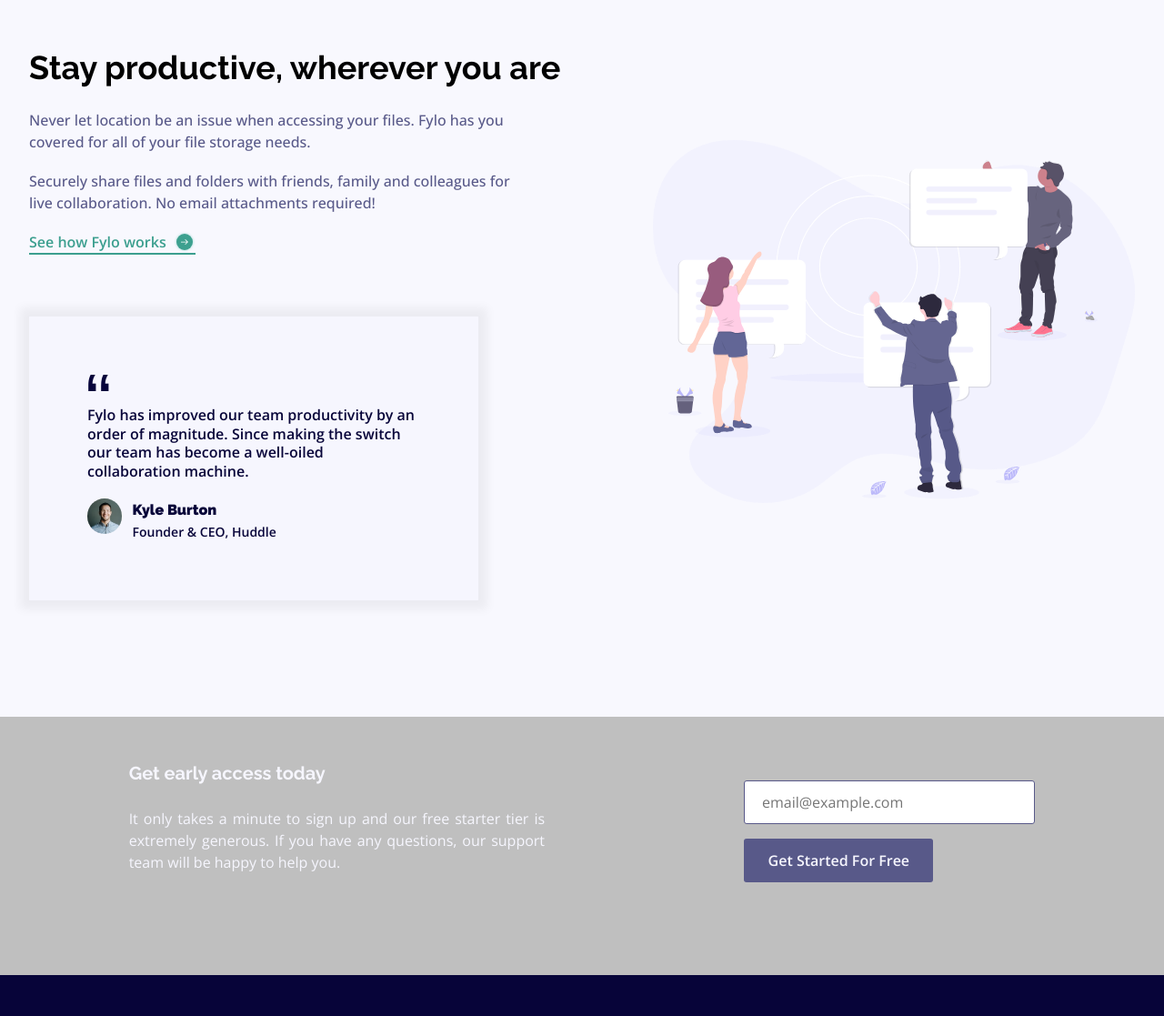
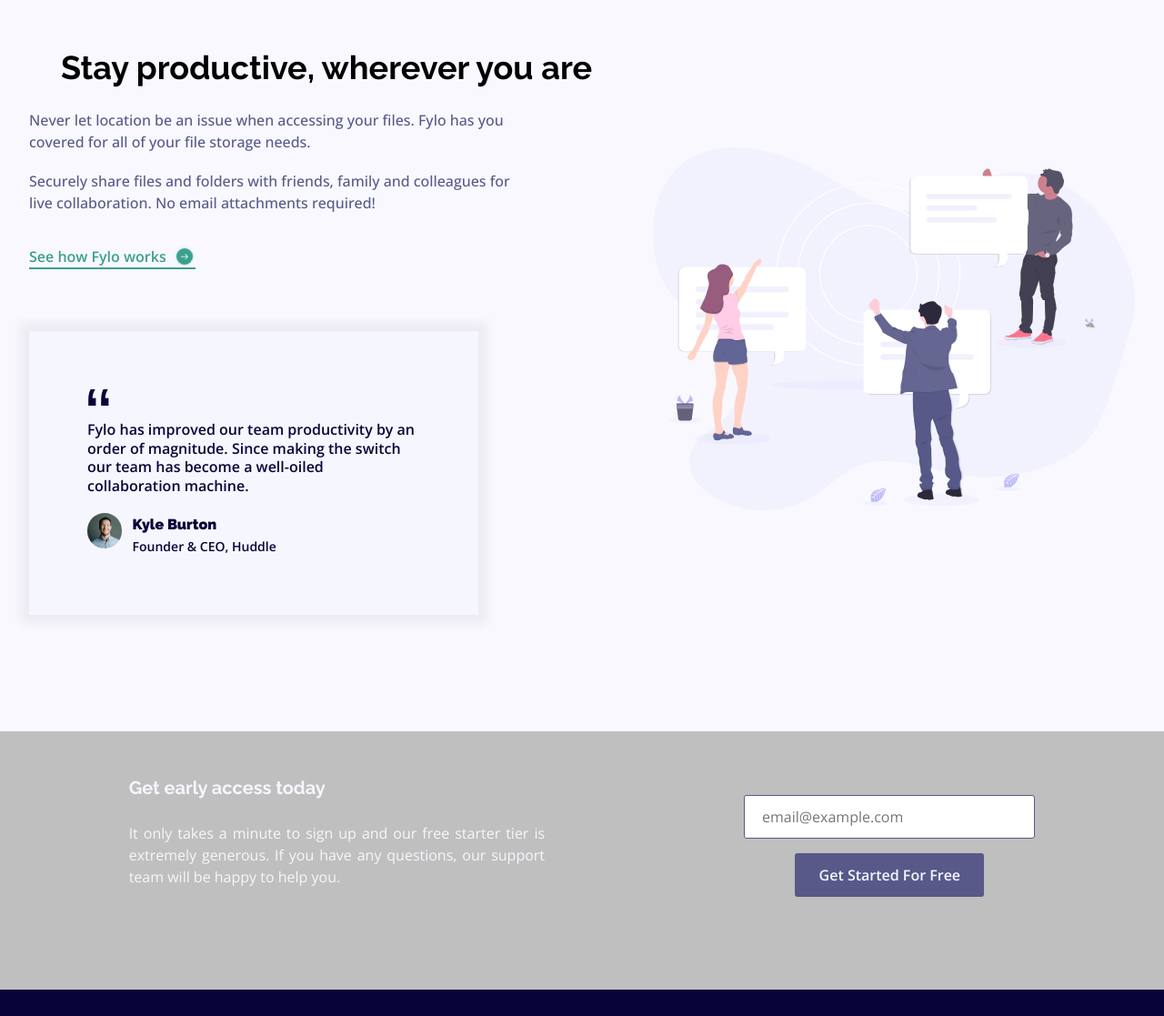
Before and after one commit to Demo004/Fylo-Front-end-mentor, a website built with Vite: page index.html in a window 1280 px wide. Shown: the part 726-1843 px from the top of the page at 91% size. Built offline with nearby package versions, Linux system fonts and the light colour scheme.

Commit message:
made some margin-changes

```diff
--- a/index.html
+++ b/index.html
@@ -124,13 +124,16 @@
           </p>
         </div>
 
-        <div class="hero__search-bar">
+        <div class="sign-in-part">
           <input
             type="text"
             placeholder=" &nbsp;  email@example.com"
-            class="hero__search-bar-input"
+            class="sign-in__search-bar-input"
           />
+
+
           <button class="btn">Get Started For Free</button>
+
         </div>
       </section>
 
--- a/style/components/contact.css
+++ b/style/components/contact.css
@@ -44,7 +44,6 @@
 
 .contact__email-img {
   cursor: pointer;
-
   width: 20px;
   height: 20px;
 }
@@ -58,7 +57,6 @@
 /*  */
 .contact__wrapper2 {
   cursor: pointer;
-
   display: flex;
   flex-direction: column;
   color: var(--clr-light-grey-blue);
--- a/style/components/sign-in.css
+++ b/style/components/sign-in.css
@@ -23,7 +23,15 @@
   margin-bottom: 2rem;
 }
 
-.hero__search-bar-input {
+.sign-in-part{
+  display: flex;
+  flex-direction: column;
+  align-items: center;
+  justify-content: center;
+  gap: 1rem;
+}
+
+.sign-in__search-bar-input {
   width: 20rem;
   height: 3rem;
   border: 1px solid var(--clr-de-blue);
--- a/style/components/team.css
+++ b/style/components/team.css
@@ -32,7 +32,8 @@
   font-size: var(--size-lg);
   max-width: 30ch;
   line-height: 1.5;
-  text-align: center;
+  margin-left: auto;
+  margin-right: auto;
 }
 
 .team__description {
@@ -43,6 +44,7 @@
 }
 
 .team__links {
+  margin-top: 1rem;
   display: flex;
   flex-direction: row;
   align-items: center;
```
